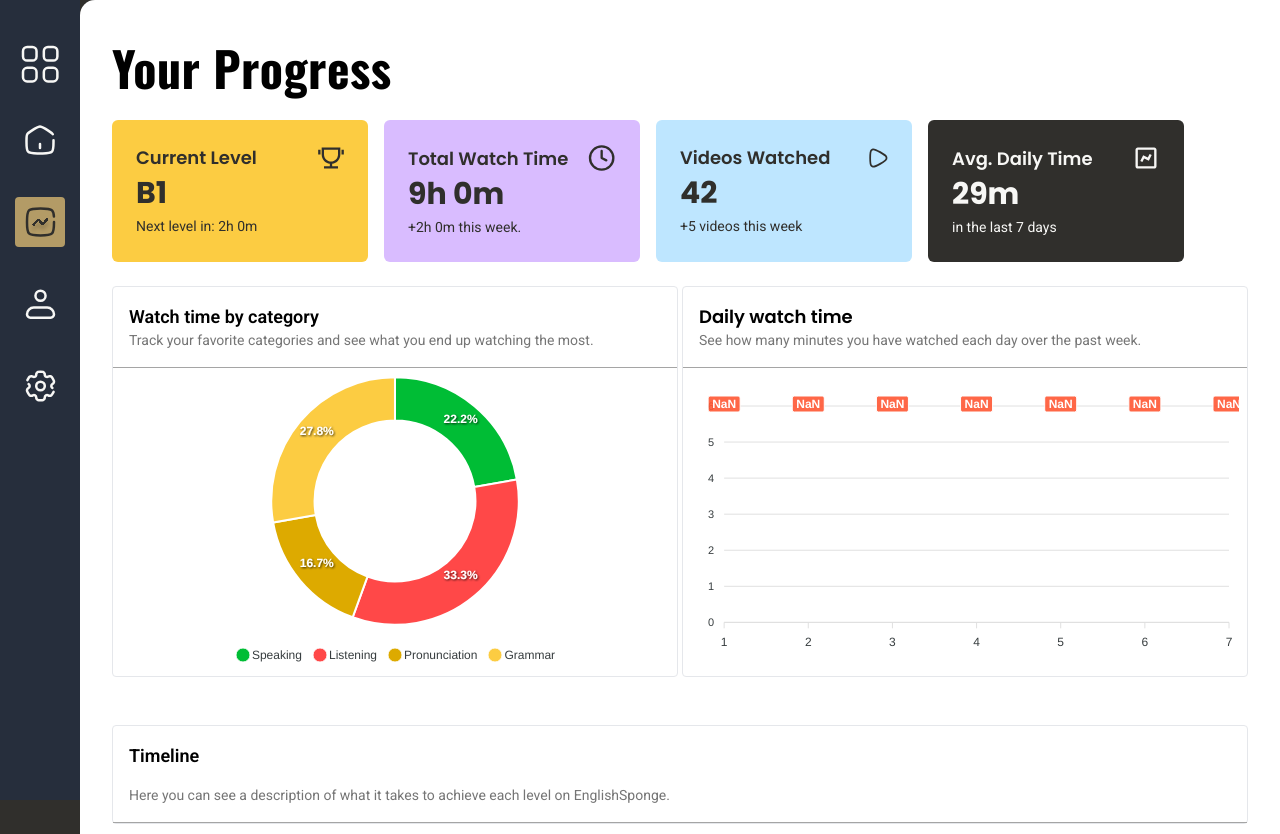
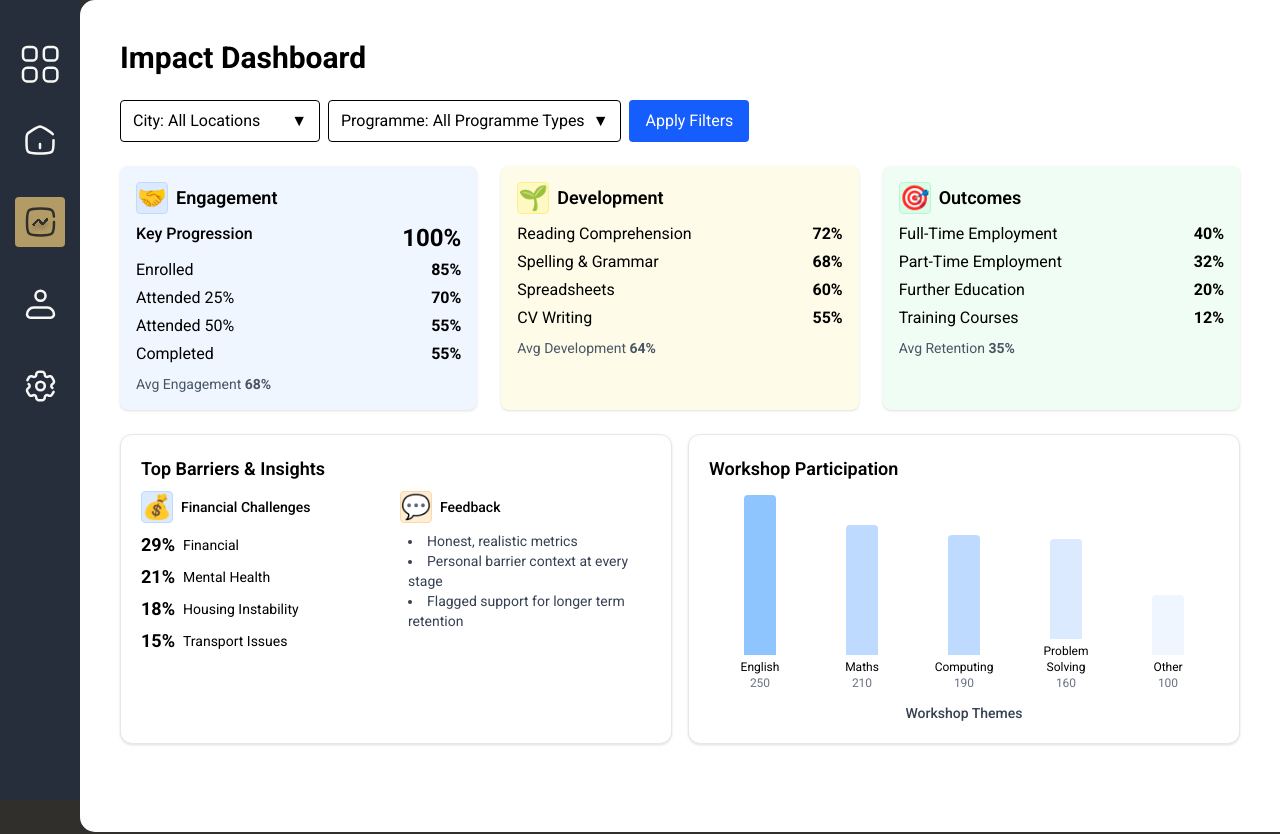
Before and after one commit to Neelima98/hackathon-street-league, a React (Vite) app in the folder frontend/: page /progress in a window 1280 px wide. Shown: the top 834 px of the page. Built offline with nearby package versions, Linux system fonts and the light colour scheme.

Commit message:
Dashboard UI complete

```diff
--- a/frontend/src/routes/Progress.jsx
+++ b/frontend/src/routes/Progress.jsx
@@ -1,144 +1,330 @@
-import { useTranslation } from "react-i18next";
-import { useContext } from "react";
-import { AuthContext } from "../context/AuthContext.jsx";
-import Card from "../components/Pages/Progress/Card/Card";
-import DonutChartContainer from "../components/Reusables/Charts/DonutChart/DonutChartContainer.jsx";
-import LineChartContainer from "../components/Reusables/Charts/LineChart/LineChartContainer.jsx";
-import TimelineContainer from "../components/Pages/Progress/Timeline/TimelineContainer.jsx";
-import RecentActivityContainer from "../components/Pages/Progress/RecentActivity/RecentActivityContainer.jsx";
-import TrophyIcon from "../assets/TrophyIcon.jsx";
-import ClockIcon from "../assets/ClockIcon.jsx";
-import PlayIcon from "../assets/PlayIcon.jsx";
-import StatIcon from "../assets/StatIcon.jsx";
+import { useState, useRef, useEffect } from "react";
+
+// Custom dropdown for the slay, girrrrl!
+function SlayDropdown({ options, value, onChange, label }) {
+  const [open, setOpen] = useState(false);
+  const ref = useRef();
+
+  useEffect(() => {
+    function handleClick(e) {
+      if (ref.current && !ref.current.contains(e.target)) setOpen(false);
+    }
+    document.addEventListener("mousedown", handleClick);
+    return () => document.removeEventListener("mousedown", handleClick);
+  }, []);
+
+  return (
+    <div ref={ref} className="relative min-w-[200px]">
+      <button
+        type="button"
+        className="w-full border rounded px-3 py-2 flex justify-between items-center bg-white hover:border-blue-400 focus:outline-none focus:ring-2 focus:ring-blue-200"
+        onClick={() => setOpen((o) => !o)}
+      >
+        <span>{value || label}</span>
+        <span
+          className={`ml-2 transition-transform ${open ? "rotate-180" : ""}`}
+        >
+          ▼
+        </span>
+      </button>
+      {open && (
+        <ul className="absolute left-0 right-0 mt-1 bg-white border rounded shadow z-10 max-h-48 overflow-auto animate-fadeIn">
+          {options.map((opt) => (
+            <li
+              key={opt}
+              className={`px-4 py-2 cursor-pointer hover:bg-blue-100 ${value === opt ? "bg-blue-50 font-bold" : ""}`}
+              onClick={() => {
+                onChange(opt);
+                setOpen(false);
+              }}
+            >
+              {opt}
+            </li>
+          ))}
+        </ul>
+      )}
+    </div>
+  );
+}
 
 export default function Progress() {
-  const { t } = useTranslation("progress");
-  const { isAuthenticated, userInfo } = useContext(AuthContext);
+  // Dummy data for dashboard
+  const engagement = {
+    enrolled: 85,
+    attended25: 70,
+    attended50: 55,
+    completed: 55,
+    avg: 68,
+  };
+  const development = {
+    reading: 72,
+    spelling: 68,
+    spreadsheets: 60,
+    cv: 55,
+    avg: 64,
+  };
+  const outcomes = {
+    full: 40,
+    part: 32,
+    education: 20,
+    training: 12,
+    avg: 35,
+  };
+  const barriers = [
+    { label: "Financial", value: 29 },
+    { label: "Feedback", value: 21 },
+    { label: "Housing Instability", value: 18 },
+    { label: "Transport Issues", value: 15 },
+  ];
+  const workshopParticipation = [
+    { theme: "English", value: 250 },
+    { theme: "Maths", value: 210 },
+    { theme: "Computing", value: 190 },
+    { theme: "Problem Solving", value: 160 },
+    { theme: "Other", value: 100 },
+  ];
 
-  // Dummy data for demo
-  const userProgressData = {
-    currentLevel: { name: "B1 Intermediate", minutesToNextLevel: 120 },
-    totalTimeVideo: {
-      totalWatchTime: 540,
-      watchTimeThisWeek: 120,
-      totalVideosWatched: 42,
-      videosWatchedThisWeek: 5,
-    },
-    dailyWatchTime: [
-      { date: "2026-01-21", minutes: 30 },
-      { date: "2026-01-22", minutes: 20 },
-      { date: "2026-01-23", minutes: 40 },
-      { date: "2026-01-24", minutes: 10 },
-      { date: "2026-01-25", minutes: 60 },
-      { date: "2026-01-26", minutes: 15 },
-      { date: "2026-01-27", minutes: 25 },
-    ],
-    watchTimeByCategory: [
-      { topic: "Speaking", minutes: 120 },
-      { topic: "Listening", minutes: 180 },
-      { topic: "Pronunciation", minutes: 90 },
-      { topic: "Grammar", minutes: 150 },
-    ],
-    recentActivity: [
-      {
-        id: 1,
-        title: "Watched 'How to Learn English Fast!'",
-        createdAt: "2026-01-27T10:00:00Z",
-      },
-      {
-        id: 2,
-        title: "Completed 'Business English Series'",
-        createdAt: "2026-01-26T15:30:00Z",
-      },
-      {
-        id: 3,
-        title: "Watched 'Mastering English Pronunciation'",
-        createdAt: "2026-01-25T09:20:00Z",
-      },
-    ],
-  };
-
-  const formatTime = (minutes) => {
-    const totalMinutes = Math.round(Number(minutes) || 0);
-    if (totalMinutes >= 60) {
-      const hours = Math.floor(totalMinutes / 60);
-      const remainingMinutes = totalMinutes % 60;
-      return `${hours}h ${remainingMinutes}m`;
-    }
-    return `${totalMinutes}m`;
-  };
-
-  const calculateAverageMinutes = (dailyWatchTime) => {
-    if (!dailyWatchTime || dailyWatchTime.length === 0) return 0;
-    const totalMinutes = dailyWatchTime.reduce(
-      (sum, item) => sum + item.minutes,
-      0,
-    );
-    return Math.ceil(totalMinutes / dailyWatchTime.length);
-  };
+  // Slay dropdown state, queen!
+  const [city, setCity] = useState("City: All Locations");
+  const [programme, setProgramme] = useState("Programme: All Programme Types");
+  const cityOptions = [
+    "City: All Locations",
+    "London",
+    "Manchester",
+    "Birmingham",
+    "Liverpool",
+  ];
+  const programmeOptions = [
+    "Programme: All Programme Types",
+    "Employability",
+    "Education",
+    "Sports",
+    "Digital Skills",
+  ];
 
   return (
-    <div className="min-h-screen-bg-white z-1">
-      <h1 className="flex font-heading font-bold text-[clamp(34px,5vw,48px)] whitespace-nowrap p-4">
-        {t("title", "Your Progress")}
-      </h1>
-      {/* Card Section */}
-      <div>
-        <div className="card-bar flex flex-nowrap md:flex-wrap gap-4 overflow-x-auto scrollbar-hide px-4">
-          <div className="flex-shrink-0 w-64 bg-yellow-accent rounded-md">
-            <Card
-              title={t("cards.currentLevel.title", "Current Level")}
-              icon={TrophyIcon}
-              stat={`${userProgressData.currentLevel.name.split(" ")[0]}`}
-              subText={`${t("cards.currentLevel.nextLevel", "To next level")}: ${formatTime(userProgressData.currentLevel.minutesToNextLevel)}`}
-            />
+    <div className="min-h-screen bg-white p-6">
+      <h1 className="text-3xl font-bold mb-6">Impact Dashboard</h1>
+      {/* Filters - now with slay! */}
+      <div className="flex flex-wrap gap-2 mb-6">
+        <SlayDropdown
+          options={cityOptions}
+          value={city}
+          onChange={setCity}
+          label="City: All Locations"
+        />
+        <SlayDropdown
+          options={programmeOptions}
+          value={programme}
+          onChange={setProgramme}
+          label="Programme: All Programme Types"
+        />
+        <button className="bg-blue-600 text-white px-4 py-2 rounded">
+          Apply Filters
+        </button>
+      </div>
+      {/* Top Cards */}
+      <div className="grid grid-cols-1 md:grid-cols-3 gap-6 mb-6">
+        {/* Engagement */}
+        <div className="bg-blue-50 rounded-lg p-4 shadow">
+          <h2 className="text-lg font-semibold mb-2 flex items-center gap-2">
+            <span className="inline-flex items-center justify-center w-8 h-8 rounded bg-blue-100 text-blue-700 text-2xl border border-blue-200">
+              🤝
+            </span>
+            Engagement
+          </h2>
+          <div className="flex flex-col gap-1">
+            <div className="flex justify-between">
+              <span className="font-medium">Key Progression</span>
+              <span className="font-bold text-2xl">100%</span>
+            </div>
+            <div className="flex justify-between">
+              <span>Enrolled</span>
+              <span className="font-bold">{engagement.enrolled}%</span>
+            </div>
+            <div className="flex justify-between">
+              <span>Attended 25%</span>
+              <span className="font-bold">{engagement.attended25}%</span>
+            </div>
+            <div className="flex justify-between">
+              <span>Attended 50%</span>
+              <span className="font-bold">{engagement.attended50}%</span>
+            </div>
+            <div className="flex justify-between">
+              <span>Completed</span>
+              <span className="font-bold">{engagement.completed}%</span>
+            </div>
           </div>
-          <div className="flex-shrink-0 w-64 bg-[#D9BCFF] rounded-md">
-            <Card
-              title={t("cards.totalWatchTime.title", "Total Watch Time")}
-              icon={ClockIcon}
-              stat={formatTime(userProgressData.totalTimeVideo.totalWatchTime)}
-              subText={`+${formatTime(userProgressData.totalTimeVideo.watchTimeThisWeek)} ${t("cards.totalWatchTime.thisWeek", "this week")}`}
-            />
+          <div className="mt-2 text-sm text-gray-600">
+            Avg Engagement <span className="font-bold">{engagement.avg}%</span>
           </div>
-          <div className="flex-shrink-0 w-64 bg-[#BEE6FF] rounded-md">
-            <Card
-              title={t("cards.videosWatched.title", "Videos Watched")}
-              icon={PlayIcon}
-              stat={`${userProgressData.totalTimeVideo.totalVideosWatched}`}
-              subText={`+${userProgressData.totalTimeVideo.videosWatchedThisWeek} ${t("cards.videosWatched.thisWeek", "this week")}`}
-            />
+        </div>
+        {/* Development */}
+        <div className="bg-yellow-50 rounded-lg p-4 shadow">
+          <h2 className="text-lg font-semibold mb-2 flex items-center gap-2">
+            <span className="inline-flex items-center justify-center w-8 h-8 rounded bg-yellow-100 text-yellow-700 text-2xl border border-yellow-200">
+              🌱
+            </span>
+            Development
+          </h2>
+          <div className="flex flex-col gap-1">
+            <div className="flex justify-between">
+              <span>Reading Comprehension</span>
+              <span className="font-bold">{development.reading}%</span>
+            </div>
+            <div className="flex justify-between">
+              <span>Spelling & Grammar</span>
+              <span className="font-bold">{development.spelling}%</span>
+            </div>
+            <div className="flex justify-between">
+              <span>Spreadsheets</span>
+              <span className="font-bold">{development.spreadsheets}%</span>
+            </div>
+            <div className="flex justify-between">
+              <span>CV Writing</span>
+              <span className="font-bold">{development.cv}%</span>
+            </div>
           </div>
-          <div className="flex-shrink-0 w-64 bg-dark-primary rounded-md">
-            <Card
-              title={t("cards.avgDailyTime.title", "Avg Daily Time")}
-              icon={StatIcon}
-              stat={formatTime(
-                calculateAverageMinutes(userProgressData.dailyWatchTime),
-              )}
-              subText={`${t("cards.avgDailyTime.inLast", "in last")} 7 ${t("cards.avgDailyTime.days", "days")}`}
-              textColor="text-light-primary"
-            />
+          <div className="mt-2 text-sm text-gray-600">
+            Avg Development{" "}
+            <span className="font-bold">{development.avg}%</span>
+          </div>
+        </div>
+        {/* Outcomes */}
+        <div className="bg-green-50 rounded-lg p-4 shadow">
+          <h2 className="text-lg font-semibold mb-2 flex items-center gap-2">
+            <span className="inline-flex items-center justify-center w-8 h-8 rounded bg-green-100 text-green-700 text-2xl border border-green-200">
+              🎯
+            </span>
+            Outcomes
+          </h2>
+          <div className="flex flex-col gap-1">
+            <div className="flex justify-between">
+              <span>Full-Time Employment</span>
+              <span className="font-bold">{outcomes.full}%</span>
+            </div>
+            <div className="flex justify-between">
+              <span>Part-Time Employment</span>
+              <span className="font-bold">{outcomes.part}%</span>
+            </div>
+            <div className="flex justify-between">
+              <span>Further Education</span>
+              <span className="font-bold">{outcomes.education}%</span>
+            </div>
+            <div className="flex justify-between">
+              <span>Training Courses</span>
+              <span className="font-bold">{outcomes.training}%</span>
+            </div>
+          </div>
+          <div className="mt-2 text-sm text-gray-600">
+            Avg Retention <span className="font-bold">{outcomes.avg}%</span>
           </div>
         </div>
       </div>
-      {/* Charts Section */}
-      <div className="flex lg:flex-row flex-col transition-all duration-300 md:p-4 p-1 gap-x-1 chart-container">
-        <div className="flex-1">
-          <DonutChartContainer
-            categoryData={userProgressData.watchTimeByCategory}
-          />
+      {/* Lower Section - matches the image exactly! */}
+      <div className="w-full flex flex-col md:flex-row gap-4 mt-6">
+        {/* Top Barriers & Insights */}
+        <div className="flex-1 bg-white rounded-xl border border-gray-200 shadow p-5 flex flex-col min-w-[340px]">
+          <h2 className="text-lg font-semibold mb-2">
+            Top Barriers & Insights
+          </h2>
+          <div className="flex flex-col md:flex-row gap-2">
+            {/* Barriers (left col) */}
+            <div className="flex-1 min-w-[150px]">
+              <div className="flex items-center gap-2 mb-2">
+                <span className="inline-flex items-center justify-center w-8 h-8 rounded bg-blue-100 text-blue-700 text-2xl border border-blue-200">
+                  💰
+                </span>
+                <span className="font-medium text-sm">
+                  Financial Challenges
+                </span>
+              </div>
+              <div className="flex flex-col gap-1 text-sm">
+                <div className="flex items-center gap-2">
+                  <span className="font-bold text-lg">29%</span>
+                  <span>Financial</span>
+                </div>
+                <div className="flex items-center gap-2">
+                  <span className="font-bold text-lg">21%</span>
+                  <span>Mental Health</span>
+                </div>
+                <div className="flex items-center gap-2">
+                  <span className="font-bold text-lg">18%</span>
+                  <span>Housing Instability</span>
+                </div>
+                <div className="flex items-center gap-2">
+                  <span className="font-bold text-lg">15%</span>
+                  <span>Transport Issues</span>
+                </div>
+              </div>
+            </div>
+            {/* Insights (right col) */}
+            <div className="flex-1 min-w-[180px]">
+              <div className="flex items-center gap-2 mb-2">
+                <span className="inline-flex items-center justify-center w-8 h-8 rounded bg-orange-100 text-orange-700 text-2xl border border-orange-200">
+                  💬
+                </span>
+                <span className="font-medium text-sm">Feedback</span>
+              </div>
+              <ul className="text-sm list-disc list-inside ml-2 text-gray-700">
+                <li>Honest, realistic metrics</li>
+                <li>Personal barrier context at every stage</li>
+                <li>Flagged support for longer term retention</li>
+              </ul>
+            </div>
+          </div>
         </div>
-        <div className="flex-1">
-          <LineChartContainer
-            dailyWatchTimeData={userProgressData.dailyWatchTime}
-          />
+        {/* Workshop Participation */}
+        <div className="flex-1 bg-white rounded-xl border border-gray-200 shadow p-5 flex flex-col min-w-[340px]">
+          <h2 className="text-lg font-semibold mb-4">Workshop Participation</h2>
+          <div className="w-full h-48 flex items-end gap-4 px-2">
+            {/* Bar chart, hardcoded for now to match image */}
+            <div className="flex flex-col items-center flex-1">
+              <div
+                className="w-8 rounded-t bg-blue-300"
+                style={{ height: "160px" }}
+              ></div>
+              <span className="text-xs mt-1 text-center">English</span>
+              <span className="text-xs text-gray-500">250</span>
+            </div>
+            <div className="flex flex-col items-center flex-1">
+              <div
+                className="w-8 rounded-t bg-blue-200"
+                style={{ height: "130px" }}
+              ></div>
+              <span className="text-xs mt-1 text-center">Maths</span>
+              <span className="text-xs text-gray-500">210</span>
+            </div>
+            <div className="flex flex-col items-center flex-1">
+              <div
+                className="w-8 rounded-t bg-blue-200"
+                style={{ height: "120px" }}
+              ></div>
+              <span className="text-xs mt-1 text-center">Computing</span>
+              <span className="text-xs text-gray-500">190</span>
+            </div>
+            <div className="flex flex-col items-center flex-1">
+              <div
+                className="w-8 rounded-t bg-blue-100"
+                style={{ height: "100px" }}
+              ></div>
+              <span className="text-xs mt-1 text-center">Problem Solving</span>
+              <span className="text-xs text-gray-500">160</span>
+            </div>
+            <div className="flex flex-col items-center flex-1">
+              <div
+                className="w-8 rounded-t bg-blue-50"
+                style={{ height: "60px" }}
+              ></div>
+              <span className="text-xs mt-1 text-center">Other</span>
+              <span className="text-xs text-gray-500">100</span>
+            </div>
+          </div>
+          <div className="mt-3 text-center text-sm text-gray-700 font-medium">
+            Workshop Themes
+          </div>
         </div>
       </div>
-      <TimelineContainer currentLevel={userProgressData.currentLevel} />
-      <RecentActivityContainer
-        recentActivityData={userProgressData.recentActivity}
-      />
     </div>
   );
 }
```
